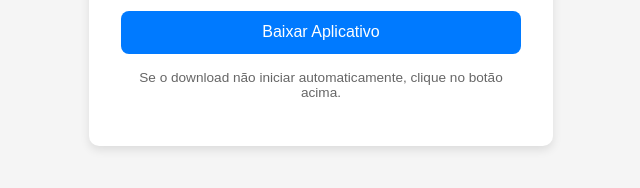
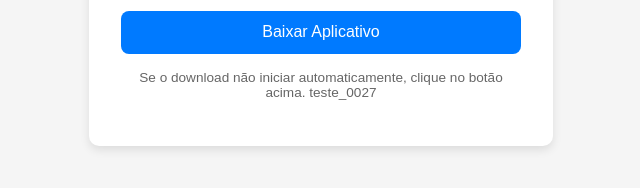
Before and after one commit to Bragamito/invitepage, a plain HTML site: page index.html in a window 1280 px wide. Shown: the part 392-580 px from the top of the page, 319-959 px from the left. Drawn offline with Linux system fonts and the light colour scheme.

Commit message:
UpdatePage_0027

```diff
--- a/index.html
+++ b/index.html
@@ -11,7 +11,7 @@
     <h1>Convite para o Protótipo</h1>
     <p id="info"></p>
     <button id="downloadBtn">Baixar Aplicativo</button>
-    <p class="note">Se o download não iniciar automaticamente, clique no botão acima.</p>
+    <p class="note">Se o download não iniciar automaticamente, clique no botão acima. teste_0027</p>
   </div>
 
   <script>
```
